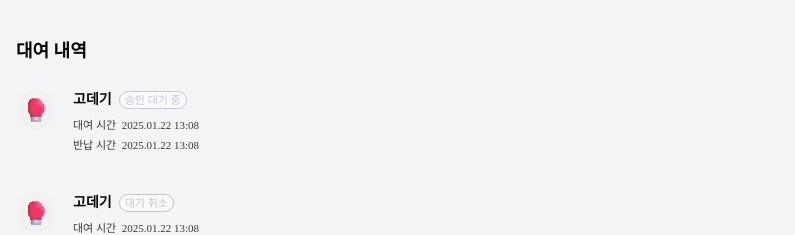
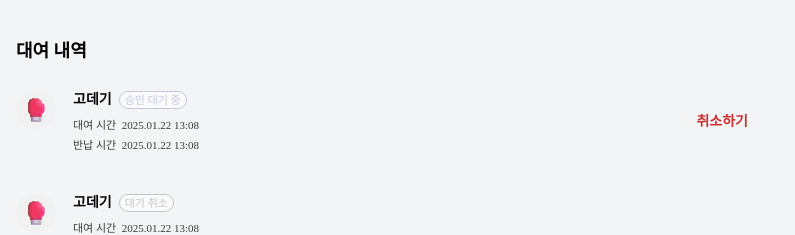
Before and after one commit to billilge/frontend, a Next.js app: page /mobile/history in a window 1280 px wide. Shown: the part 220-455 px from the top of the page, without its empty margins (0-795 px from the left). Built offline with nearby package versions, Linux system fonts and the light colour scheme.

Commit message:
feat: 취소버튼이 떠야하는 예외적인 상황 구현

```diff
--- a/src/app/mobile/history/_components/RentalItem/index.tsx
+++ b/src/app/mobile/history/_components/RentalItem/index.tsx
@@ -7,6 +7,8 @@ interface RentalItemProps {
   returnAt: string | null;
   rentalStatus: string;
   onReturnClick: () => void;
+  onCancelClick: () => void;
+  onReturnCancelClick: () => void;
 }
 
 export default function RentalItem({
@@ -15,6 +17,8 @@ export default function RentalItem({
   returnAt,
   rentalStatus,
   onReturnClick,
+  onCancelClick,
+  onReturnCancelClick,
 }: RentalItemProps) {
   return (
     <div className="flex w-full items-center justify-between py-5">
@@ -41,14 +45,38 @@ export default function RentalItem({
         </div>
       </div>
 
+      {/* 대여중일 때 반납하기 버튼 생성 */}
       {rentalStatus === 'RENTAL' && (
         <button
+          type="button"
           onClick={onReturnClick}
           className="box-border px-1 py-2.5 text-body-2-normal_semi font-semibold text-warning"
         >
           반납하기
         </button>
       )}
+
+      {/* 승인 대기 중일 때 취소하기 버튼 생성 */}
+      {rentalStatus === 'PENDING' && (
+        <button
+          type="button"
+          onClick={onCancelClick}
+          className="box-border px-1 py-2.5 text-body-2-normal_semi font-semibold text-warning"
+        >
+          취소하기
+        </button>
+      )}
+
+      {/* 반납 대기 중일 때 취소하기 버튼 생성 */}
+      {rentalStatus === 'RETURN_PENDING' && (
+        <button
+          type="button"
+          onClick={onReturnCancelClick}
+          className="box-border px-1 py-2.5 text-body-2-normal_semi font-semibold text-warning"
+        >
+          취소하기
+        </button>
+      )}
     </div>
   );
 }
```
